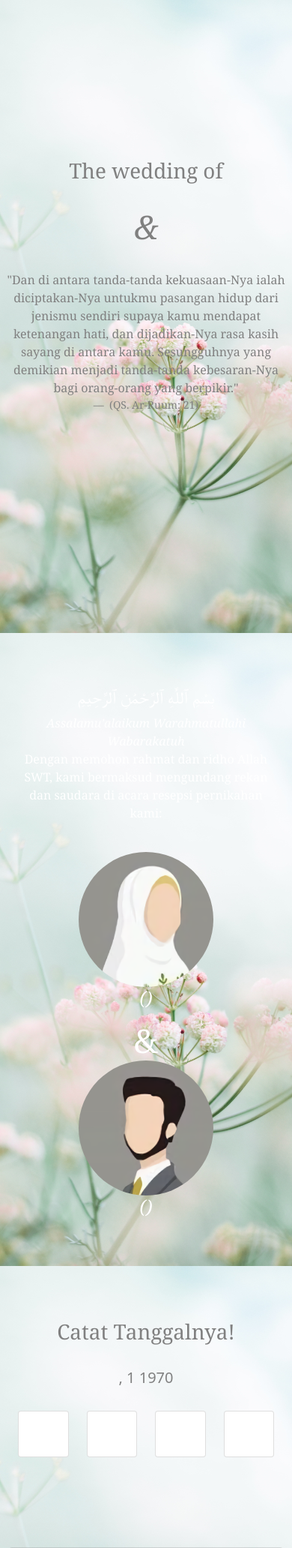
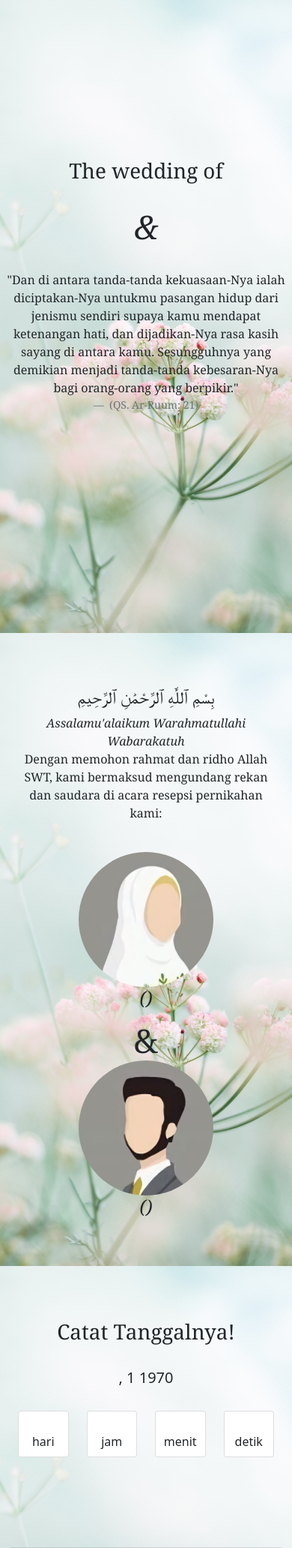
Before and after one commit to wizardh/weddingku, a CodeIgniter 4 app: template app/Views/invitation.php in a window 390 px wide. Shown: the top 2064 px of the page at 75% size. Run offline with PHP 8.4 and a stand-in for CodeIgniter, Linux system fonts and the light colour scheme; the template is opened without the code that fills it, so the values that code supplies are empty; some libraries are stand-ins or nearby versions; some web fonts are replaced.

Commit message:
setting font colors

```diff
--- a/app/Controllers/Setting.php
+++ b/app/Controllers/Setting.php
@@ -57,6 +57,8 @@
             'invitation_template' => $this->request->getPost('invitation_template'),
             'youtube_ids' => $this->request->getPost('youtube_ids'),
             'bg_color' => $this->request->getPost('bg_color'),
+            'primary_color' => $this->request->getPost('primary_color'),
+            'secondary_color' => $this->request->getPost('secondary_color'),
             'updated_by'    => $updated_by,
         );
         $update = $this->adminModel->update_wedding_settings($data);
--- a/app/Views/invitation.php
+++ b/app/Views/invitation.php
@@ -1,8 +1,11 @@
 <?= view('templates/header'); ?>
 <script src="js/jscolor.js"></script>
 <style>
-.feadad-color {
-    color: #808080
+.text-primary-color {
+    color: <?= $setting->primary_color; ?>
+}
+.text-secondary-color {
+    color: <?= $setting->secondary_color; ?>
 }
 </style>
 <?php
@@ -14,7 +17,7 @@
 ?>
 
 <div class="pt-auto pb-auto my-auto text-center zoom-wrapper" style="height: 100vh; padding-top: <?= ( empty($guest) ? '25vh':'25vh');?>;" id="acara">
-    <div class="zoom sect-header feadad-color">
+    <div class="zoom sect-header text-primary-color">
         <h1 >The wedding of</h1>
         <br>
         <h1 class="display-1"><i><?= $setting->bride_nickname; ?> & <?= $setting->groom_nickname; ?></i></h1>
@@ -36,7 +39,7 @@
             <div class="col-lg-8 mx-auto">
                 <figure>
                     <p>"Dan di antara tanda-tanda kekuasaan-Nya ialah diciptakan-Nya untukmu pasangan hidup dari jenismu sendiri supaya kamu mendapat ketenangan hati, dan dijadikan-Nya rasa kasih sayang di antara kamu. Sesungguhnya yang demikian menjadi tanda-tanda kebesaran-Nya bagi orang-orang yang berpikir."</p>
-                    <figcaption class="blockquote-footer feadad-color">
+                    <figcaption class="blockquote-footer text-primary-color">
                     (QS. Ar-Ruum: 21)
                     </figcaption>
                 </figure>
@@ -47,7 +50,7 @@
 </div>
 
 <!-- BRIDE & GROOM -->
-<div class="bg-wedding text-white px-4 py-4 text-center sect-header">
+<div class="bg-wedding text-secondary-color px-4 py-4 text-center sect-header">
     <div class="py-4 mb-4">
       <div class="row">
         <div class="py-4">
@@ -79,34 +82,34 @@
 <!-- /BRIDE & GROOM -->
 
 <!-- COUNTDOWN -->
-<div class="container px-4 py-4 text-center feadad-color" id="counter-cards">
+<div class="container px-4 py-4 text-center text-primary-color" id="counter-cards">
     <h1 class="py-4 sect-header" >Catat Tanggalnya!</h1>
     <h4 class="lead"><?= "{$hari}, {$tanggal} {$bulan} " . date("Y", strtotime($setting->wedding_date));?></h4>
 
     <div class="row row-cols-4 row-cols-lg-4 align-items-stretch g-4 py-4 mb-4 justify-content-center" id="countdown">
         <div class="col-lg-3">
-            <div class="card bg-wedding text-white">
+            <div class="card bg-wedding text-secondary-color">
                 <div class="card-body display-6 px-0" id="days">
                 </div>
                 <div class="card-subtitle mb-2">hari</div>
             </div>
         </div>
         <div class="col-lg-3">
-            <div class="card bg-wedding text-white">
+            <div class="card bg-wedding text-secondary-color">
                 <div class="card-body display-6 px-0" id="hours">
                 </div>
                 <div class="card-subtitle mb-2">jam</div>
             </div>
         </div>
         <div class="col-lg-3">
-            <div class="card bg-wedding text-white">
+            <div class="card bg-wedding text-secondary-color">
                 <div class="card-body display-6 px-0" id="minutes">
                 </div>
                 <div class="card-subtitle mb-2">menit</div>
             </div>
         </div>
         <div class="col-lg-3">
-            <div class="card bg-wedding text-white">
+            <div class="card bg-wedding text-secondary-color">
                 <div class="card-body display-6 px-0" id="seconds">
                 </div>
                 <div class="card-subtitle mb-2">detik</div>
@@ -118,7 +121,7 @@
 <!-- /COUNTDOWN -->
 
 <!-- AKAD DAN LOKASI -->
-<div class="bg-wedding text-white px-4 py-4 text-center" id="lokasi">
+<div class="bg-wedding text-secondary-color px-4 py-4 text-center" id="lokasi">
 
     <div class="row justify-content-center pt-4">
         <div class="col-md-3"></div>
@@ -174,7 +177,7 @@
 <!-- /AKAD DAN LOKASI -->
 
 <!-- KONFIRMASI -->
-<div class="container px-4 py-4 text-center feadad-color" id="buku-tamu">
+<div class="container px-4 py-4 text-center text-primary-color" id="buku-tamu">
     <h1 class="py-4 sect-header" >Konfirmasi Kehadiran & Kirim Pesan</h1>
     <div class="col-md-5 pt-4 mx-auto justify-content-sm-center">
         <div class="card">
@@ -237,7 +240,7 @@
 <!-- /KONFIRMASI -->
 
 <!-- BUKU TAMU -->
-<div class="bg-wedding text-white px-4 py-4 text-center">
+<div class="bg-wedding text-secondary-color px-4 py-4 text-center">
     <h1 class="py-4 sect-header" >Buku Tamu</h1>
     <div class="col-md-6 py-4 mb-4 mx-auto justify-content-sm-center">
         <div class="card" style="height: 360px;">
@@ -292,9 +295,9 @@
 <!-- /BUKU TAMU -->
 
 <!-- WISHLIST -->
-<div class="container px-4 py-4 text-center feadad-color" id="wishlist">
+<div class="container px-4 py-4 text-center text-primary-color" id="wishlist">
     <h1 class="py-4 sect-header">Wishlist</h1>
-    <h4 class="lead">Kami sangat dan berterima kasih atas semua hadiah yang kami terima 🥰</h4>
+    <h4 class="lead">Kami sangat berterima kasih atas semua hadiah yang kami terima 🥰</h4>
     <p class="py-4">
     <button class="btn btn-light " type="button" data-bs-toggle="collapse" data-bs-target="#collapseExample" aria-expanded="false" aria-controls="collapseExample">
         Lihat Wishlist
@@ -323,13 +326,13 @@
 </div>
 <!-- /WISHLIST -->
 <!-- TERIMA KASIH -->
-<!-- <div class="bg-wedding text-white px-auto py-4 text-center sect-header">
+<!-- <div class="bg-wedding text-secondary-color px-auto py-4 text-center sect-header">
     <h1 class="py-4">Terima Kasih!</h1>
     <div class="py-4">
       <div class="col-lg-8 mx-auto">
         <figure>
             <p>"Dan di antara tanda-tanda kekuasaan-Nya ialah diciptakan-Nya untukmu pasangan hidup dari jenismu sendiri supaya kamu mendapat ketenangan hati, dan dijadikan-Nya rasa kasih sayang di antara kamu. Sesungguhnya yang demikian menjadi tanda-tanda kebesaran-Nya bagi orang-orang yang berpikir."</p>
-            <figcaption class="blockquote-footer text-white">
+            <figcaption class="blockquote-footer text-secondary-color">
             (QS. Ar-Ruum: 21)
             </figcaption>
         </figure>
@@ -604,7 +607,7 @@
         // $("#hours").html(0);
         // $("#minutes").html(0);
         // $("#seconds").html(0);
-        $("#countdown").html(`<div class="card bg-wedding text-white">
+        $("#countdown").html(`<div class="card bg-wedding text-secondary-color">
                 <div class="card-body display-6 px-0" id="days">Hari ini!
                 </div>
             </div>`);
```
Also changed, not shown: app/Views/admin/form_setting.php (+17 -0 lines).
